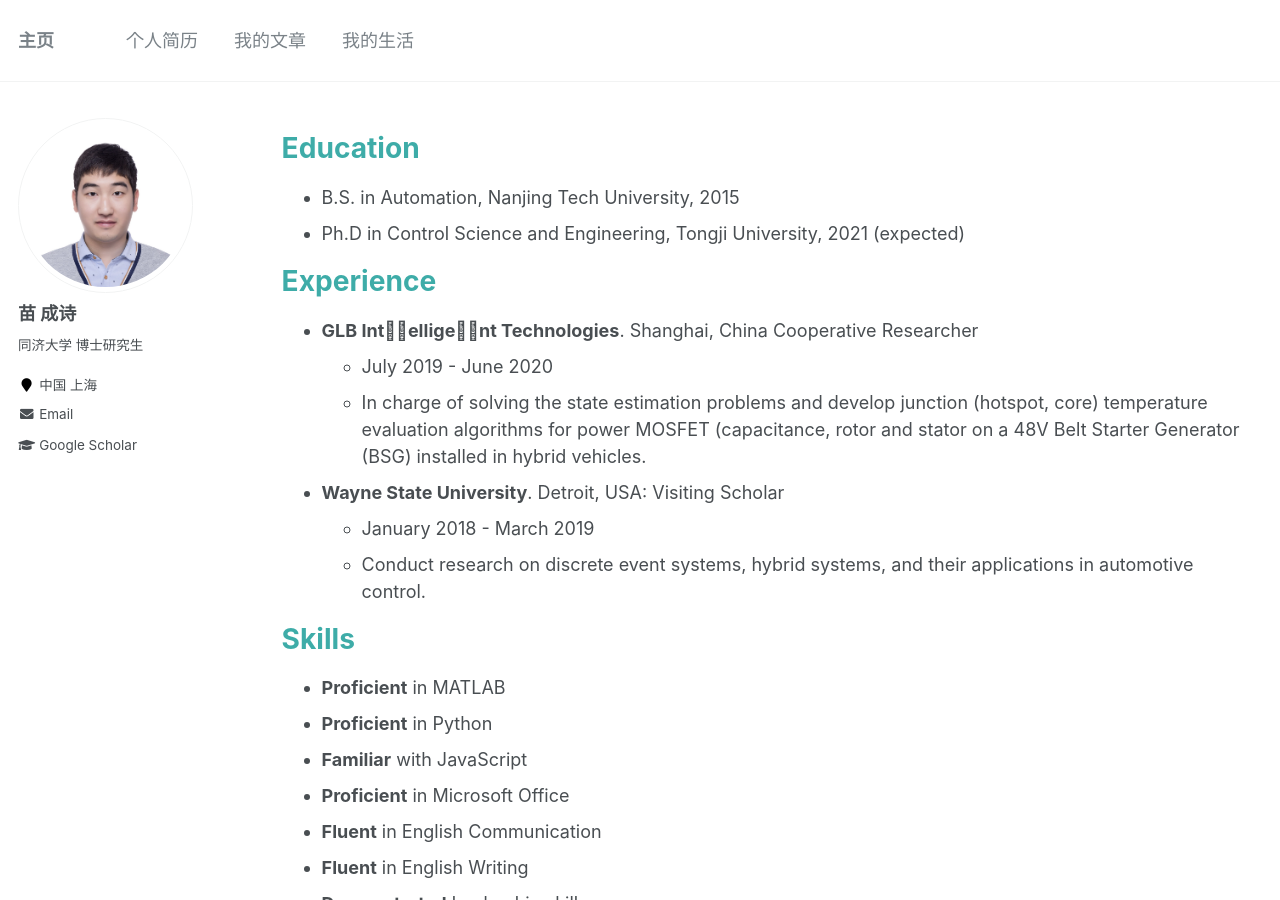
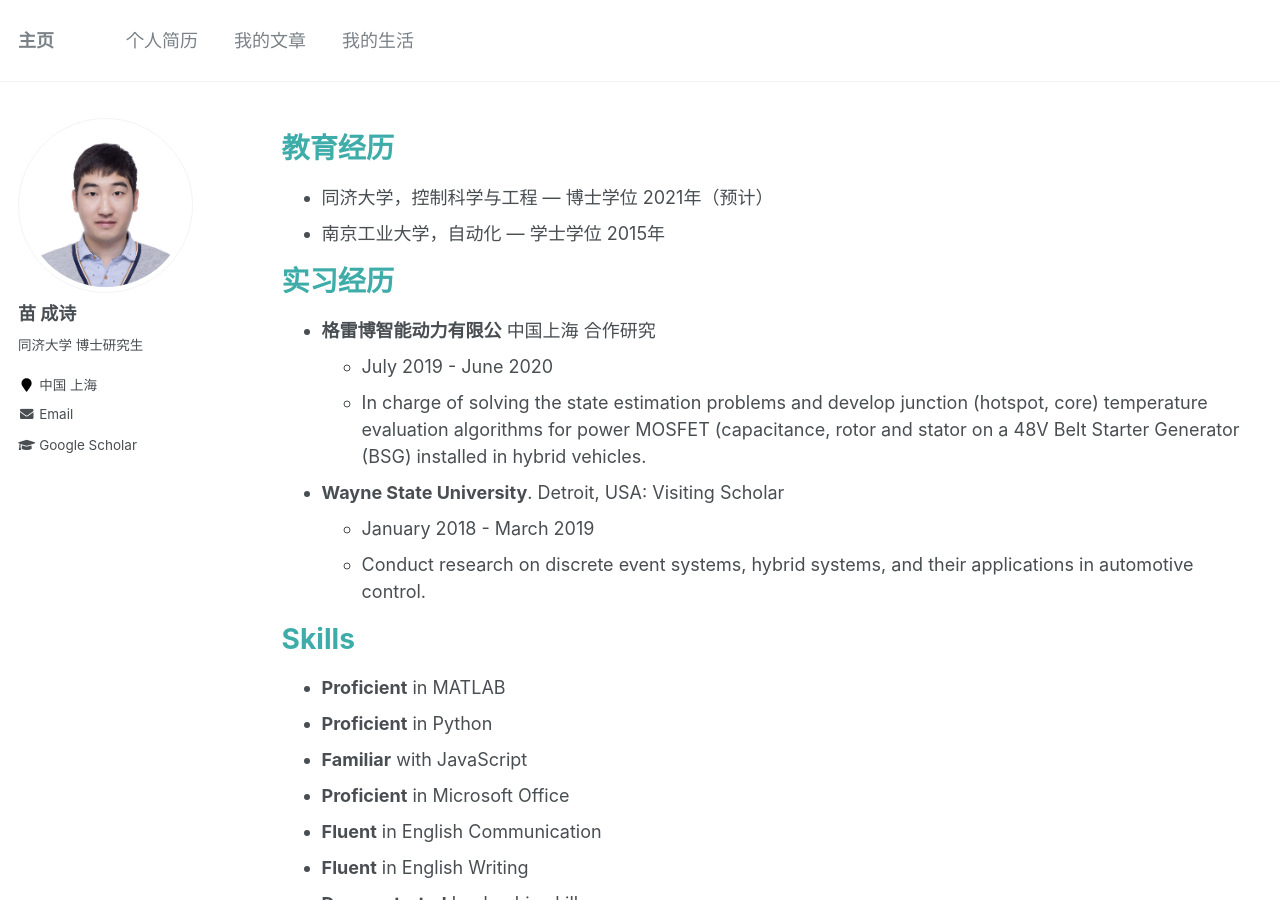
Before and after one commit to miaochengshi/cn, a Jekyll site: the page built from _pages/cv.md, in a window 1280 px wide and 900 px high. Built offline with Jekyll 4.4.1, drawn with Linux system fonts in a browser that asks for light colours.

Commit message:
Update cv.md

```diff
--- a/_pages/cv.md
+++ b/_pages/cv.md
@@ -7,14 +7,14 @@ redirect_from:
   - /cv
 ---
 
-Education
+教育经历
 ======
-* B.S. in Automation, Nanjing Tech University, 2015
-* Ph.D in Control Science and Engineering, Tongji University, 2021 (expected)
+* 同济大学，控制科学与工程 — 博士学位 2021年（预计）
+* 南京工业大学，自动化 — 学士学位 2015年
 
-Experience
+实习经历
 ======
-* **GLB Int􏰔􏰕ellige􏰔􏰕nt Technologies**. Shanghai, China Cooperative Researcher
+* **格雷博智能动力有限公** 中国上海 合作研究
   * July 2019 - June 2020
   * In charge of solving the state estimation problems and develop junction (hotspot, core) temperature evaluation algorithms for power MOSFET (capacitance, rotor and stator on a 48V Belt Starter Generator (BSG) installed in hybrid vehicles.
 
```
